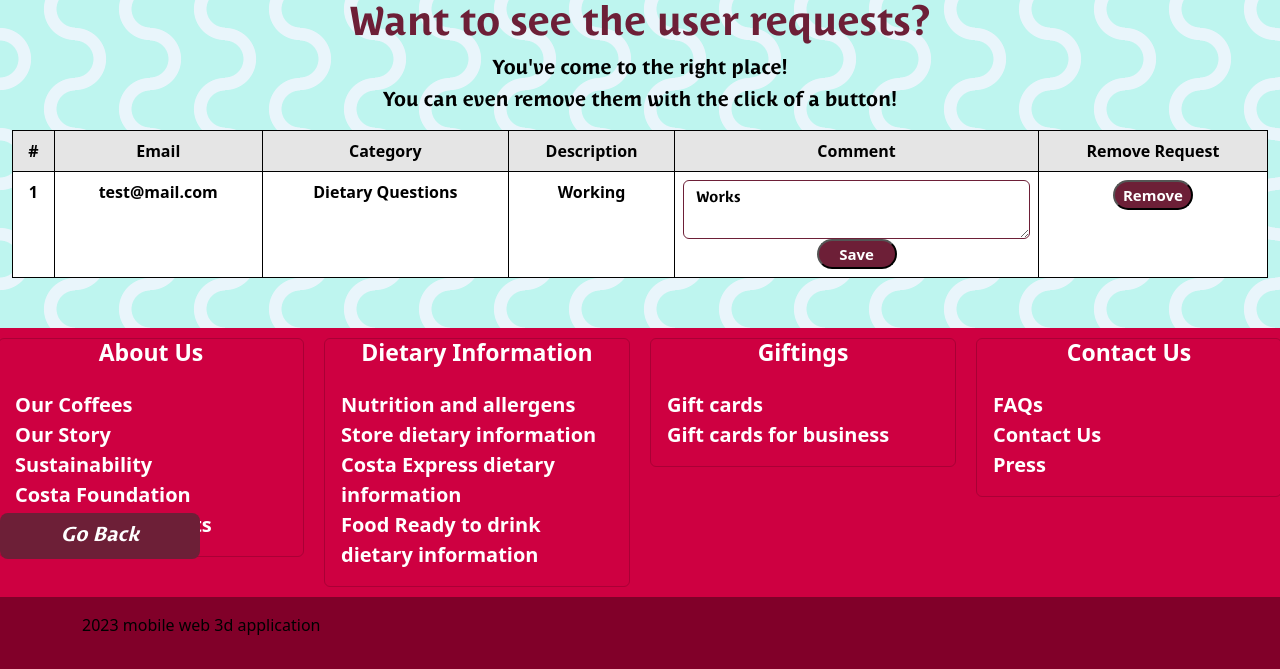
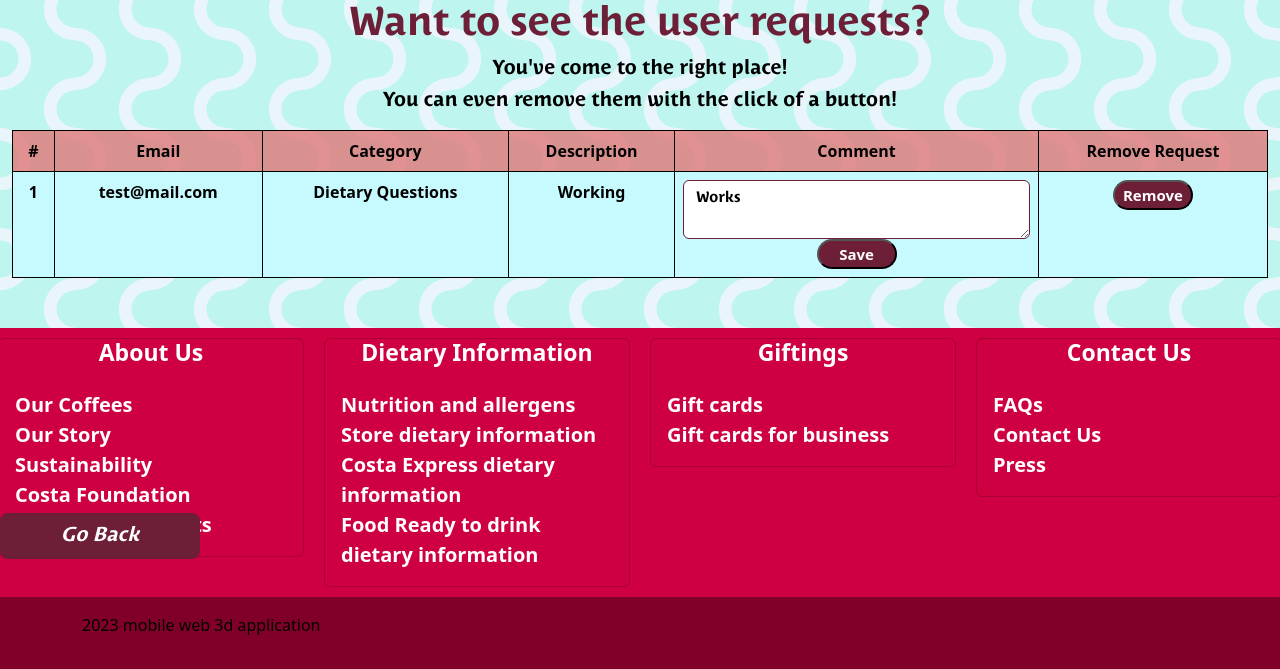
Before and after one commit to zenodea/3dapp_costa, a PHP site: page / in a window 1280 px wide, after a click on "Requests List". Shown: the part 241-910 px from the top of the page. Run offline with PHP 8.4, Linux system fonts and the light colour scheme; data comes from the database, SQL or seed files in the repository; both versions use the stored data as it was after the commit; some libraries are stand-ins or nearby versions.

Commit message:
Added toast (to models + CSS)

```diff
--- a/application/css/custom.css
+++ b/application/css/custom.css
@@ -17,6 +17,10 @@
 	--hot_drink_row: rgba(231, 196, 190, 0.5);
 	--canned_drink_row: rgba(220, 247, 221, 0.5);
 	--whatsnew_row:rgba(248, 252, 187, 0.5);
+
+	/* table CSS */
+	--thead_color: rgba(255, 141, 141,0.8);
+	--tbody_color: rgb(198, 250, 255);
 
 	/* Background Colors */
 	--background-strip: #e9f5fb;
@@ -55,6 +59,10 @@
 	--hot_drink_row: rgba(62, 9, 0, 0.5);
 	--canned_drink_row: rgba(0, 60, 2, 0.5);
 	--whatsnew_row:rgba(59, 63, 0, 0.5);
+
+	/* table CSS */
+	--thead_color: #400014;
+	--tbody_color: rgb(29, 29, 29);
 
 	/* Background Colors */
 	--background-strip: #000000;
@@ -340,6 +348,9 @@ X3D, x3d {
 	color: var(--card_text)
 }
 
+#gallery_title{
+	font-size: 30px;
+}
   /* Request CSS */
   .request_button
   {
@@ -354,7 +365,23 @@ X3D, x3d {
   }
 
 /* Bootstrap Toast CSS configurations */
+.toast-header, .toast-body
+{
+	background-color: var(--bootstrap_background);
+}
 
+.toast-body
+{
+	color: var(--card_text);
+}
+
+.toast-header > strong
+{
+	font-family: costa;
+	font-weight: bold;
+	color: var(--costa_red_title);
+	font-size:20px;
+}
 /* Accordion CSS */
 
 .accordion
@@ -439,15 +466,16 @@ X3D, x3d {
 
 /* Table CSS */
 
+
 .table-active
 {
-	background-color: var(--bootstrap_background);
+	background-color: var(--thead_color);
 	color: var(--card_text);
 }
 
 .tbody
 {
-	background-color: var(--bootstrap_background);
+	background-color: var(--tbody_color);
 	color: var(--card_text);
 }
 
@@ -762,6 +790,11 @@ a:active { text-decoration: none; }
 		width: 50%;
 	}
 
+	#gallery_title
+	{
+		font-size: 15px;
+	}
+
 	/* What's New Cards */
 	.what_new_card
 	{
@@ -866,7 +899,10 @@ a:active { text-decoration: none; }
 		width: 50%;
 	}
 
-
+	#gallery_title
+	{
+		font-size: 20px;
+	}
 
 	/* What's New Cards */
 	.what_new_card
@@ -969,6 +1005,11 @@ a:active { text-decoration: none; }
 		width: 50%;
 	}
 
+	#gallery_title
+	{
+		font-size: 25px;
+	}
+
 	/* What's New Cards */
 	.what_new_card
 	{
@@ -1067,6 +1108,11 @@ a:active { text-decoration: none; }
 		width: 25%;
 	}
 
+	#gallery_title
+	{
+		font-size: 30px;
+	}
+
 	/* What's New Cards */
 	.what_new_card
 	{
--- a/application/js/3d_model_interaction.js
+++ b/application/js/3d_model_interaction.js
@@ -91,7 +91,7 @@ var model_view = "normal";
 // Wireframe mode
 function wireFrame()
 {
-    var e = document.getElementById('wire');
+    var e = document.getElementById('render');
     if (model_view == "normal")
     {
         e.runtime.togglePoints(true);
@@ -111,7 +111,7 @@ function wireFrame()
 // Vertex Mode
 function vertex()
 {
-    var e = document.getElementById('wire');
+    var e = document.getElementById('render');
     if (model_view == "normal")
     {
         e.runtime.togglePoints(true);
@@ -130,7 +130,7 @@ function vertex()
 // Normal mode
 function normal()
 {
-    var e = document.getElementById('wire');
+    var e = document.getElementById('render');
     if (model_view == "wire")
     {
         e.runtime.togglePoints(false);
@@ -223,10 +223,10 @@ function change_flavour(selected)
     }
 }
 
-function showInfoPopup(color, info)
+function materialPopup(color, info)
 {
-    document.getElementById('material-color').innerText = `${color.toUpperCase()} Material`;
-    document.getElementById('material-info').innerText = info;
+    $('#mat_name').text(color);
+    $('#mat_info').text(info);
 
     let toastEl = document.getElementById('material-toast');
     let toast = new bootstrap.Toast(toastEl);
--- a/application/js/swap_functions.js
+++ b/application/js/swap_functions.js
@@ -211,16 +211,19 @@ function changeTheme() {
         currentTheme="light"
     }
 
+    // Set up Dark mode
     if (currentTheme == "light")
     {
-        $("#moon_icon").attr("class","fa fa-sun");
-        $("#moon_icon").attr("style", "color: white;")
+        $("#sun_icon").show();
+        $("#moon_icon").hide();
         targetTheme = "dark";
     }
+
+    // Set up Light Mode
     else
     {
-        $("#moon_icon").attr("class","fa fa-moon");
-        $("#moon_icon").attr("style", "color: black;")
+        $("#sun_icon").hide();
+        $("#moon_icon").show();
         targetTheme = "light";
     }
     document.documentElement.setAttribute('data-theme', targetTheme)
--- a/application/view/viewCosta.php
+++ b/application/view/viewCosta.php
@@ -15,6 +15,8 @@
         <link href='https://fonts.googleapis.com/css?family=Open+Sans' rel='stylesheet' type='text/css'>
         <link href='https://fonts.googleapis.com/css?family=Oswald' rel='stylesheet' type='text/css'>
 
+        <!-- Fontawesome -->
+        <script src="application/js/fontawesome-all.min.js"></script>
     </head>
     <body>
   <!-- Toast used to describe material for the X3D Model -->
@@ -22,10 +24,10 @@
             <div id="material-toast" class="toast" role="alert" aria-live="assertive" aria-atomic="true">
                 <div class="toast-header">
                     <img src="application/assets/images/costa_logo.png" class="rounded me-2" alt="...">
-                    <strong class="me-auto" id="material-color"></strong>
+                    <strong class="me-auto" id="mat_name"></strong>
                     <button type="button" class="btn-close" data-bs-dismiss="toast" aria-label="Close"></button>
                 </div>
-                <div class="toast-body" id="material-info"></div>
+                <div class="toast-body" id="mat_info"></div>
             </div>
         </div>
 
@@ -37,7 +39,12 @@
         </div>
 
         <button id="darkmode_button" type="button" class="btn btn-danger btn-floating float-right fixed-bottom" onclick="javascript:changeTheme();" style="font-size:50px; width:1.5em; position: fixed; margin-left: auto; margin-right: 0; border-color:transparent;background-color:transparent">
-            <i class="fas fa-sun" style="color:black" id="moon_icon"></i>
+            <div  id="moon_icon">
+                <i class="fa fa-moon" style="color:black"></i>
+            </div>
+            <div  id="sun_icon" style="display:none">
+                <i class="fa fa-sun" style="color:white" id="sun_icon" style="display:none"></i>
+            </div>
         </button>
 
 
@@ -289,7 +296,7 @@
                 </div>
 
                 <div class="model3D x3d-container">
-                <x3d id="wire">
+                <x3d id="render">
                     <scene>
                         <Switch whichChoice="0" id="sceneSwitch">
                                 <!-- Iced Drinks Model -->
@@ -763,7 +770,7 @@
             <div class="row">
                 <div div class="card item_card" style="width: 50rem;">
                     <div class="card-title">
-                        <h5>Here are the references for any item not created by me:</h5>
+                        <h4>Reference List</h4>
                     </div>
                 </div>
             </div>
@@ -826,8 +833,6 @@
 
         <!-- Bootstrap -->
         <script src="application/js/bootstrap.min.js" ></script>
-        <!-- Fontawesome -->
-        <script src="application/js/fontawesome-all.min.js"></script>
 
         <!-- Custom Javascript -->
 
```
Also changed, not shown: db/costa_information.db, 4 other files.
